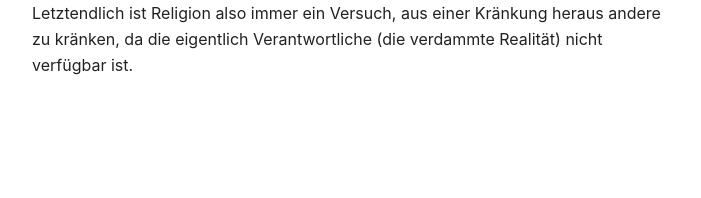
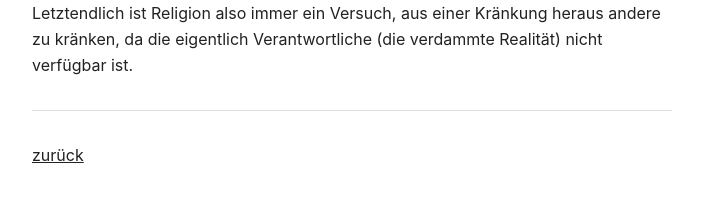
Before and after one commit to srslymarco/kallisti, a Jekyll site: the page built from essays/kritik-der-gekraenktheit.md, in a window 1280 px wide. Shown: the part 968-1166 px from the top of the page, without its empty margins (288-989 px from the left). Built offline with Jekyll 4.4.1, drawn with Linux system fonts in a browser that asks for light colours; our own code applies the rules of GitHub Pages for plain Markdown files; before the commit the page ends 1078 px from its top, so only the background shows below that.

Commit message:
Update kritik-der-gekraenktheit.md

```diff
--- a/essays/kritik-der-gekraenktheit.md
+++ b/essays/kritik-der-gekraenktheit.md
@@ -17,3 +17,7 @@ Hier aber stelle ich die These auf, dass Religion nicht zersetzt werden kann, in
 Sollte man Religion zersetzen? Unbedingt. Warum sollte man Religion zersetzen? Weil es kein guter Umgang ist, die eigene Gekränktheit auf etwas nicht Vorhandenes und sein gesamtes Umfeld gleichermaßen zu projizieren, genauso wie es kein guter Umgang ist, die eigene Gekränktheit darüber, Ziel genau dieser Projektion zu sein, zurückzuprojizieren.
 
 Letztendlich ist Religion also immer ein Versuch, aus einer Kränkung heraus andere zu kränken, da die eigentlich Verantwortliche (die verdammte Realität) nicht verfügbar ist.
+
+---
+
+[zurück](README.md)
```
